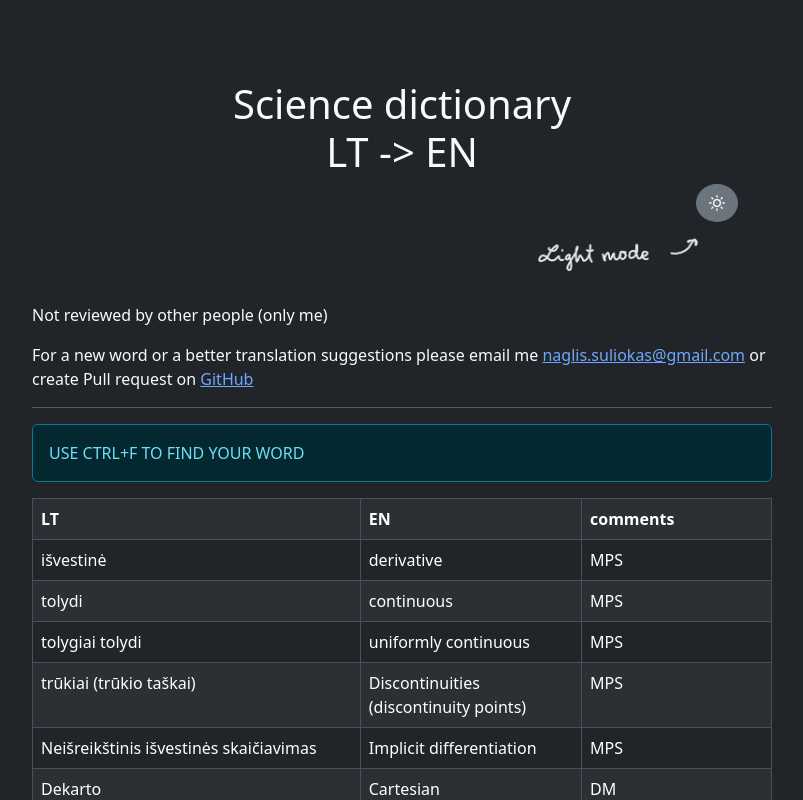
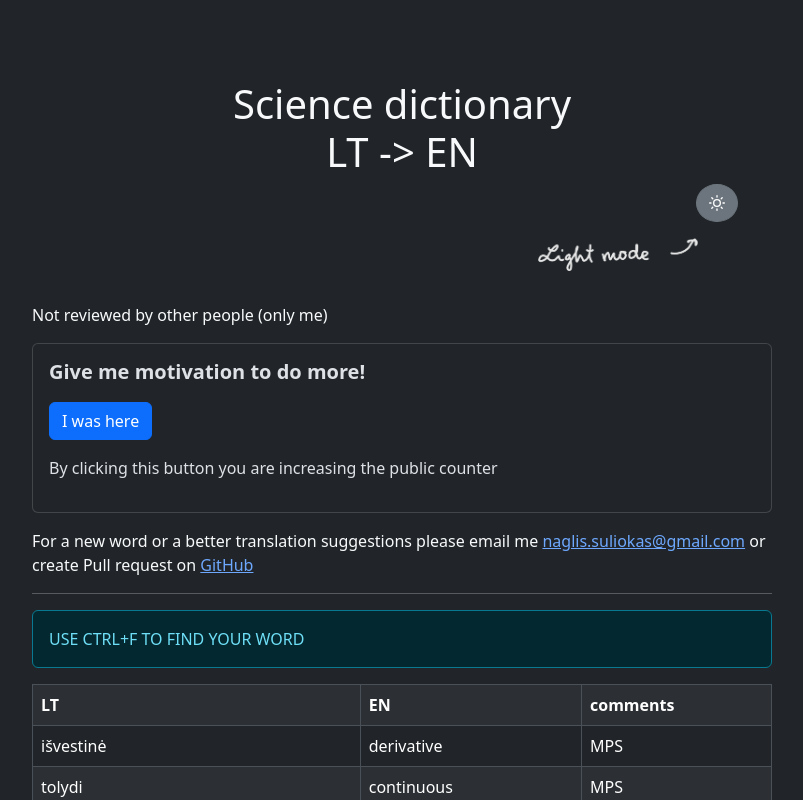
Before and after one commit to naglissul/sci-dict-lt, a React (Create React App) app in the folder client/: page / in a window 1280 px wide. Shown: the top 800 px of the page, without its empty margins (238-1041 px from the left). Built offline with nearby package versions, Linux system fonts and the light colour scheme.

Commit message:
Add not functioning counter button

```diff
--- a/client/src/mainPage/MainPage.jsx
+++ b/client/src/mainPage/MainPage.jsx
@@ -1,16 +1,53 @@
-import { Alert, Table } from "react-bootstrap";
+import { Alert, Button, Card, Table } from "react-bootstrap";
 import DictWord from "./DictWord";
 import dict from "../data/dict.json";
+import { useState } from "react";
 function MainPage() {
+  const [isButtonClicked, setIsButtonClicked] = useState(false);
   return (
     <section>
       <p>Not reviewed by other people (only me) </p>
+      <p>
+        <Card>
+          <Card.Body>
+            <Card.Title>
+              <strong>Give me motivation to do more!</strong>
+            </Card.Title>
+            <Card.Text>
+              <p
+                style={{
+                  textAlign: `${innerWidth <= 768 ? "right" : "left"}`,
+                  paddingTop: "10px",
+                  paddingRight: `${innerWidth <= 768 ? "10px" : "0px"}`,
+                }}
+              >
+                <Button
+                  variant={isButtonClicked ? "secondary" : "primary"}
+                  disabled={isButtonClicked}
+                  onClick={() => {
+                    if (!isButtonClicked) {
+                      setIsButtonClicked(true);
+                    }
+                  }}
+                >
+                  I was here
+                </Button>
+              </p>
+              <p>
+                By clicking this button you are increasing the public counter
+              </p>
+            </Card.Text>
+          </Card.Body>
+        </Card>
+      </p>
+
       <p>
         For a new word or a better translation suggestions please email me{" "}
         <a href="mailto:naglis.suliokas@gmail.com">naglis.suliokas@gmail.com</a>{" "}
         or create Pull request on{" "}
         <a href="https://github.com/naglissul/sci-dict-lt">GitHub</a>
       </p>
+
       <hr />
       <Alert variant="info">USE CTRL+F TO FIND YOUR WORD</Alert>
       <div className="table-container">
```
Also changed, not shown: 1 other file (tests, documents, lock files or other folders).
